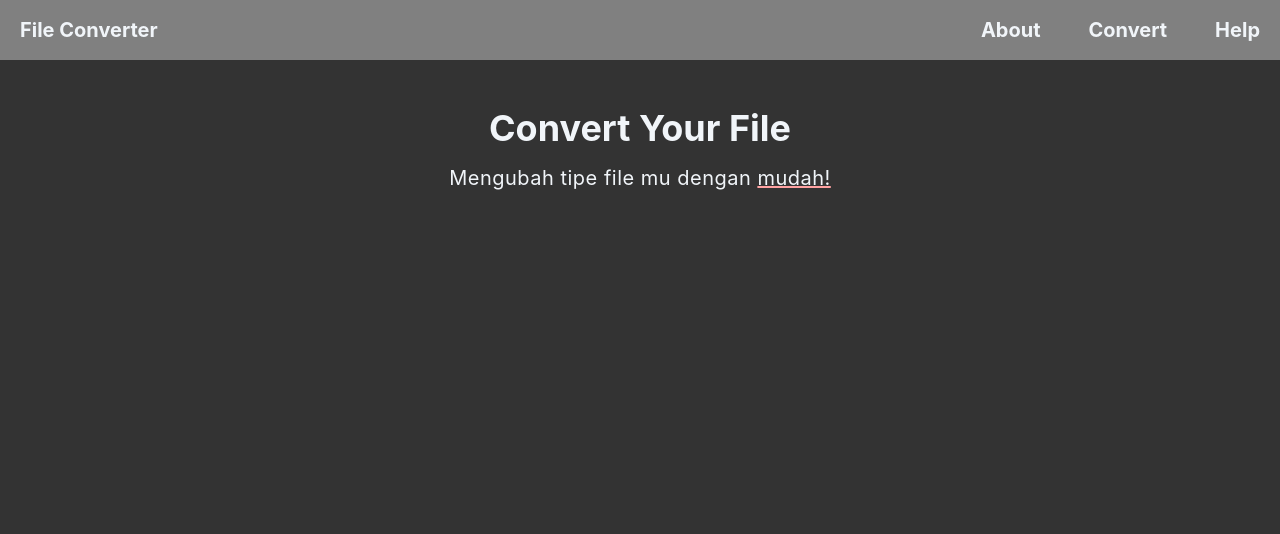
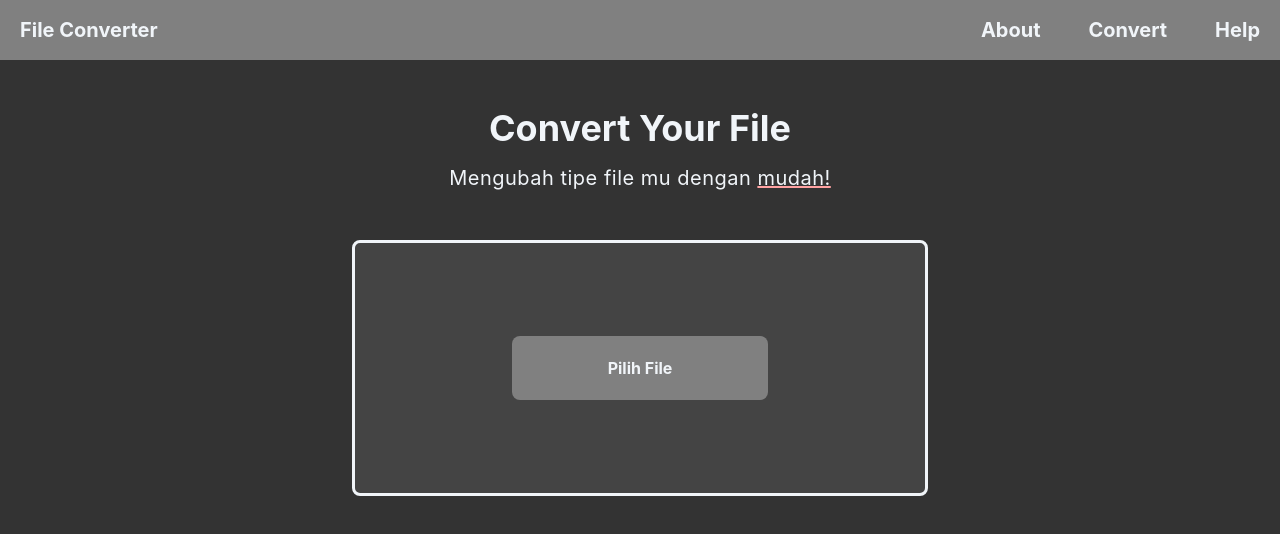
Before and after one commit to Carmeloanthony1/File-Converter, a React (Vite) app in the folder client/: page / in a window 1280 px wide. Shown: the top 534 px of the page. Built offline with nearby package versions, Linux system fonts and the light colour scheme.

Commit message:
button pilih file

```diff
--- a/client/src/App.jsx
+++ b/client/src/App.jsx
@@ -16,7 +16,12 @@ function App() {
       <div className = "min-h-screen w-6xl bg-[#333] flex flex-col items-center ">
         <h1 className = "mt-12 text-4xl font-bold">Convert Your File</h1>
         <h3 className = "mt-4 text-xl tracking-wide">Mengubah tipe file mu dengan{" "}
-           <a className = "underline decoration-red-300 decoration-2">mudah!</a></h3>
+           <a className = "underline decoration-red-300 decoration-2">mudah!</a>
+        </h3>
+        <div className = "mt-12 w-xl h-64 bg-[#444] p-2 border-3 rounded-lg flex flex-col justify-center items-center">
+          <button className = "bg-[#808080] p-2 font-bold rounded-lg w-64 h-16">Pilih File</button>
+        </div>
+
       </div>
     </div>
   );
```
